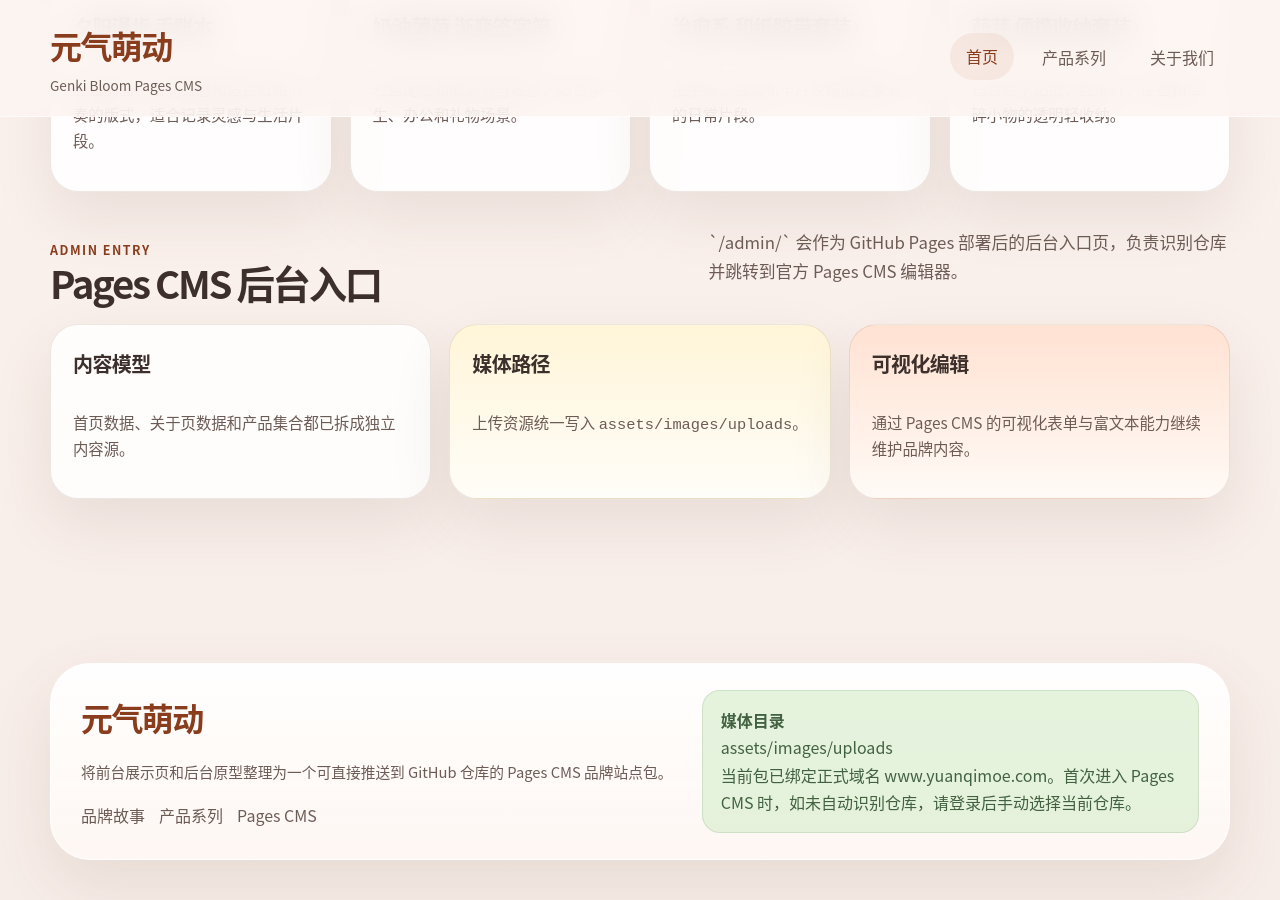
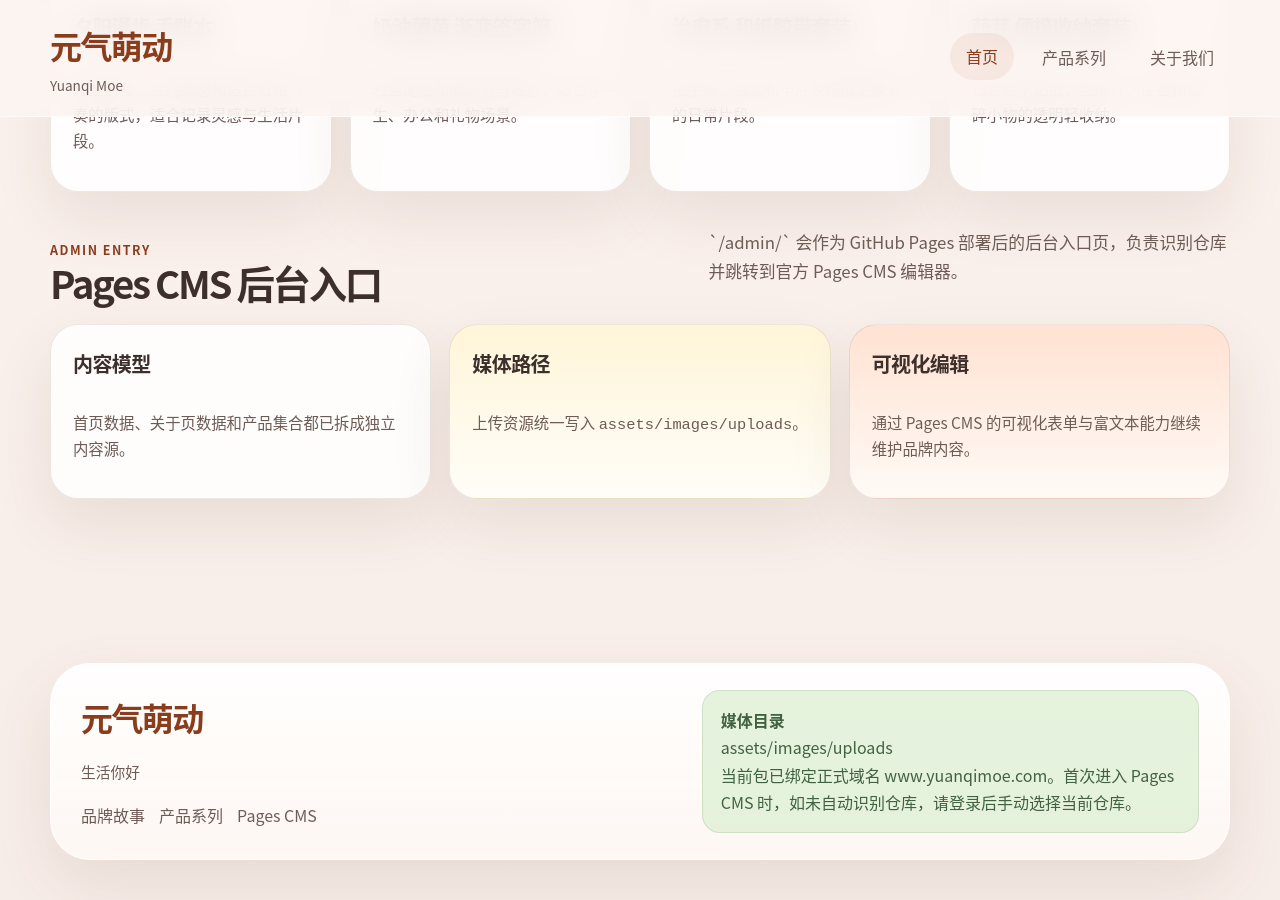
Before and after one commit to qichun9677-crypto/yuanqimoe-site, a Jekyll site: the page built from index.html, in a window 1280 px wide and 900 px high, scrolled down 2141 px. Built offline with Jekyll 4.4.1, drawn with Linux system fonts in a browser that asks for light colours.

Commit message:
Update _data/site.yml (via Pages CMS)

```diff
--- a/_data/site.yml
+++ b/_data/site.yml
@@ -1,10 +1,8 @@
 title: 元气萌动
-tagline: Genki Bloom Pages CMS
-description: 将前台展示页和后台原型整理为一个可直接推送到 GitHub 仓库的 Pages CMS 品牌站点包。
+tagline: Yuanqi Moe
+description: 生活你好
 email: hello@yuanqimoe.com
 phone: 400-800-2026
 address: 上海市静安区创意办公示例地址 18 号
-copyright: © 2026 元气萌动. All rights reserved.
-repo_hint: ""
 media_path: assets/images/uploads
 admin_note: 当前包已绑定正式域名 www.yuanqimoe.com。首次进入 Pages CMS 时，如未自动识别仓库，请登录后手动选择当前仓库。
```
